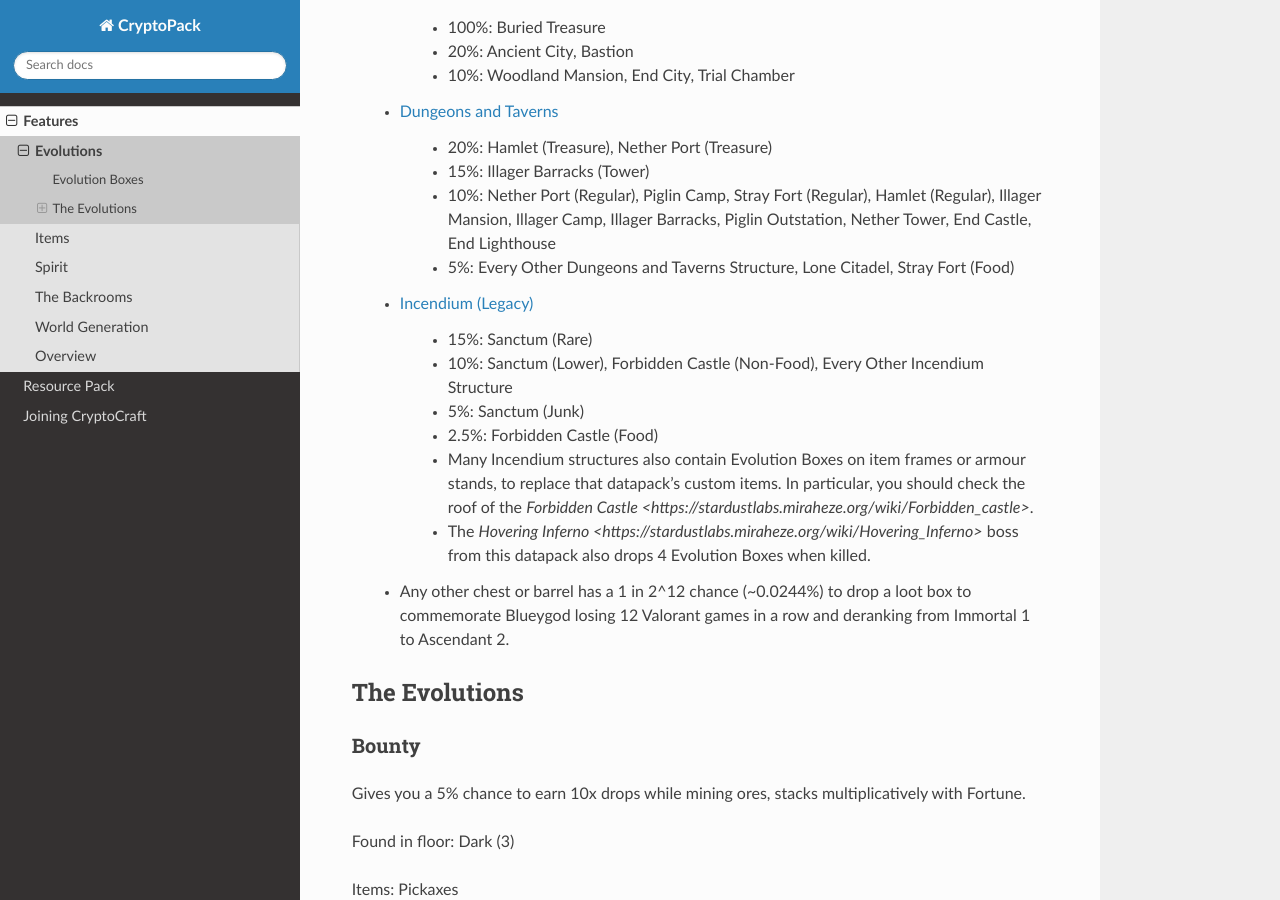
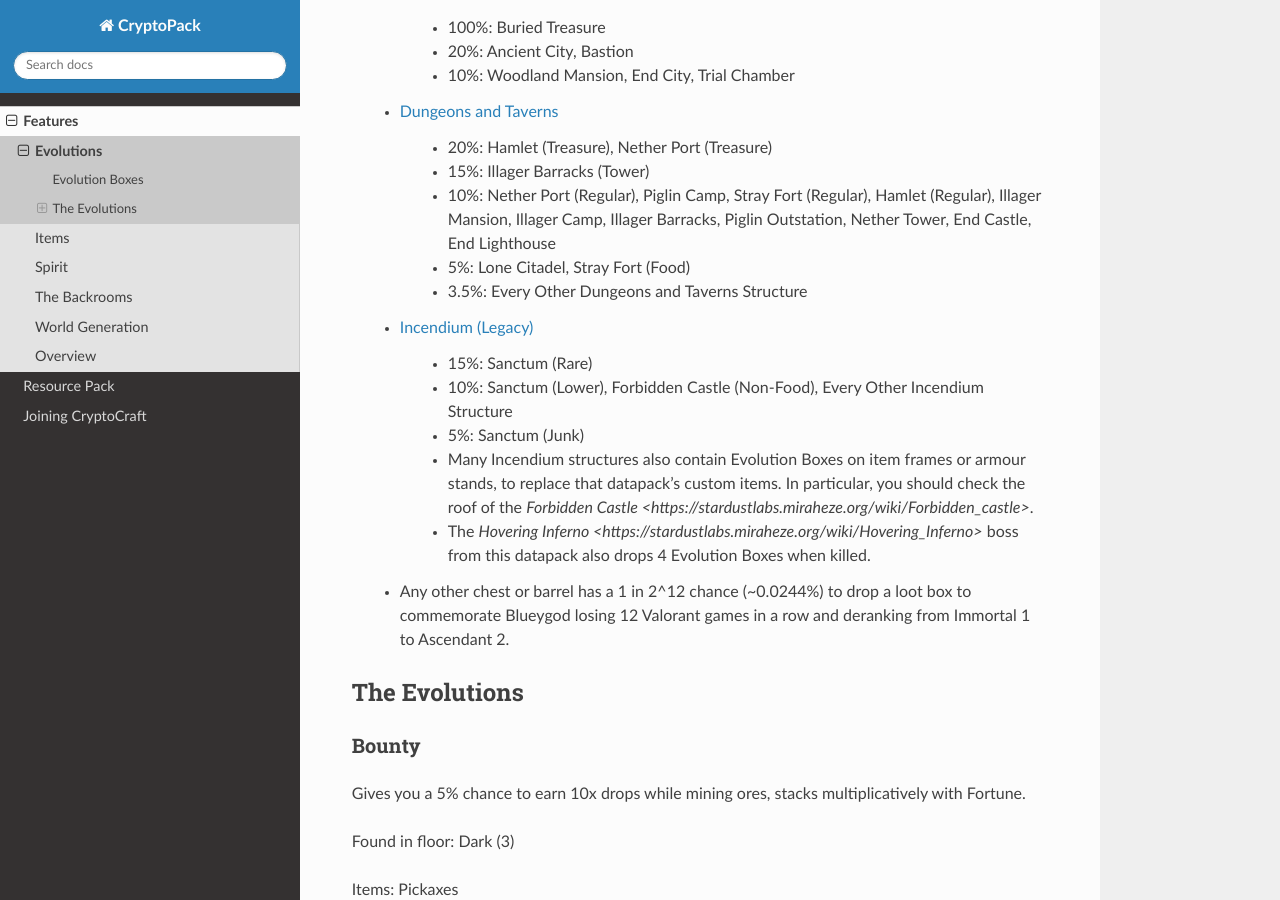
Before and after one commit to Shwabbaa/cryptopack-docs, a Sphinx documentation site: the page built from docs/source/features/evolutions.rst, in a window 1280 px wide and 900 px high, scrolled down 860 px. Built offline with Sphinx 7.4.7 and the Read the Docs theme 3.1.0, drawn with Linux system fonts in a browser that asks for light colours; pages that are not in the unit, such as notebooks, are missing from menus.

Commit message:
Update structure percentages in evolutions documentation
Removed the mention of 'Every Other Dungeons and Taverns Structure' from the 5% category and clarified the 3.5% category.

```diff
--- a/docs/source/features/evolutions.rst
+++ b/docs/source/features/evolutions.rst
@@ -49,7 +49,9 @@ They can be obtained through the following methods:
 
       * 10%: Nether Port (Regular), Piglin Camp, Stray Fort (Regular), Hamlet (Regular), Illager Mansion, Illager Camp, Illager Barracks, Piglin Outstation, Nether Tower, End Castle, End Lighthouse
 
-      * 5%: Every Other Dungeons and Taverns Structure, Lone Citadel, Stray Fort (Food)
+      * 5%: Lone Citadel, Stray Fort (Food)
+
+      * 3.5%: Every Other Dungeons and Taverns Structure
 
    * `Incendium (Legacy) <https://stardustlabs.miraheze.org/wiki/Incendium#Structures>`__
 
@@ -58,8 +60,6 @@ They can be obtained through the following methods:
       * 10%: Sanctum (Lower), Forbidden Castle (Non-Food), Every Other Incendium Structure
 
       * 5%: Sanctum (Junk)
-
-      * 2.5%: Forbidden Castle (Food)
 
       * Many Incendium structures also contain Evolution Boxes on item frames or armour stands, to replace that datapack's custom items. In particular, you should check the roof of the `Forbidden Castle <https://stardustlabs.miraheze.org/wiki/Forbidden_castle>`.
 
```
